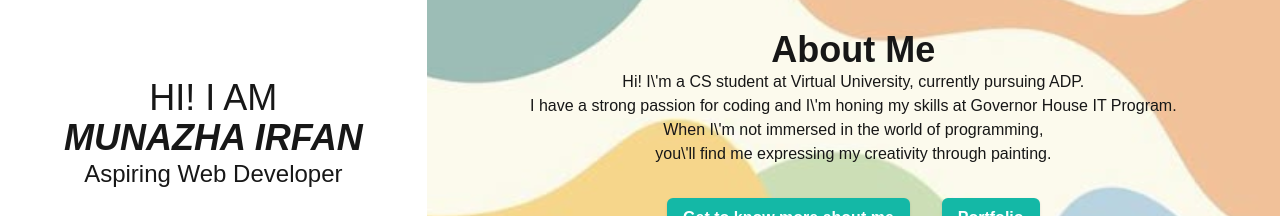
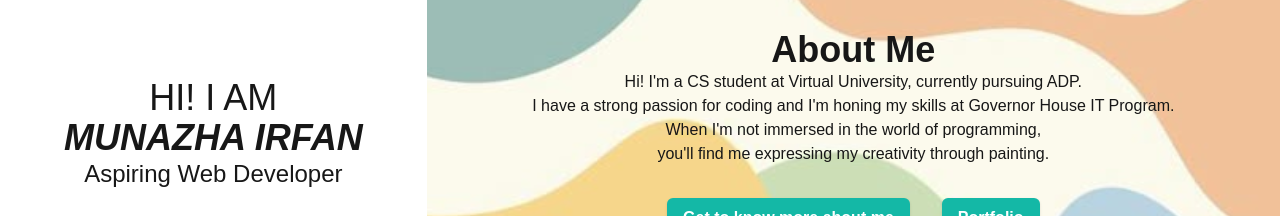
Before and after one commit to munazhairfan/Portfolio, a Next.js app: page / in a window 1280 px wide. Shown: the part 314-530 px from the top of the page. Built offline with nearby package versions, Linux system fonts and the light colour scheme.

Commit message:
page.tsx

```diff
--- a/app/page.tsx
+++ b/app/page.tsx
@@ -17,10 +17,10 @@ export default function Home() {
         <div className="w-4/6 content-center justify-items-center">
           <h1 className="font-bold text-4xl text-center">About Me</h1>
           <p className="text-center">
-            Hi! I\'m a CS student at Virtual University, currently pursuing ADP.
-            <br></br>I have a strong passion for coding and I\'m honing my skills
-            at Governor House IT Program.<br></br> When I\'m not immersed in the
-            world of programming,<br></br> you\'ll find me expressing my
+            Hi! I&apos;m a CS student at Virtual University, currently pursuing ADP.
+            <br></br>I have a strong passion for coding and I&apos;m honing my skills
+            at Governor House IT Program.<br></br> When I&apos;m not immersed in the
+            world of programming,<br></br> you&apos;ll find me expressing my
             creativity through painting.
           </p>
           <Link href="/info">
```
